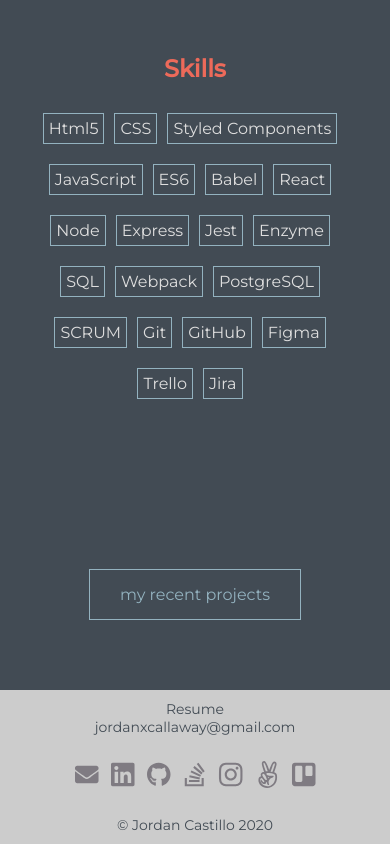
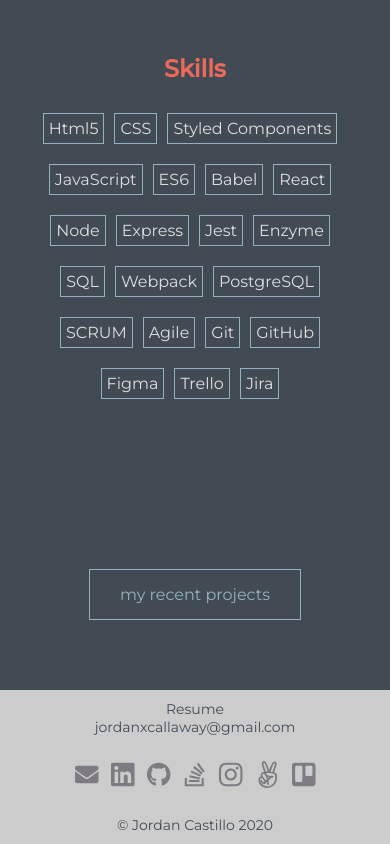
Before and after one commit to jordanxcast/JC-Portfolio, a React (Create React App) app: page /experience in a window 390 px wide. Shown: the part 1128-1972 px from the top of the page. Built offline with nearby package versions, Linux system fonts and the light colour scheme; no server answers.

Commit message:
centered experience items to be centered on mobile

```diff
--- a/src/pages/Experience/Experience.js
+++ b/src/pages/Experience/Experience.js
@@ -33,6 +33,7 @@ function Experience(props) {
     "Webpack",
     "PostgreSQL",
     "SCRUM",
+    "Agile",
     "Git",
     "GitHub",
     "Figma",
```
